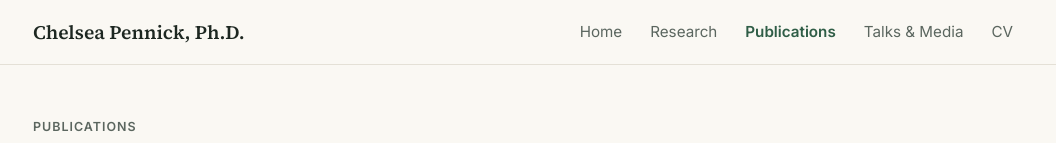
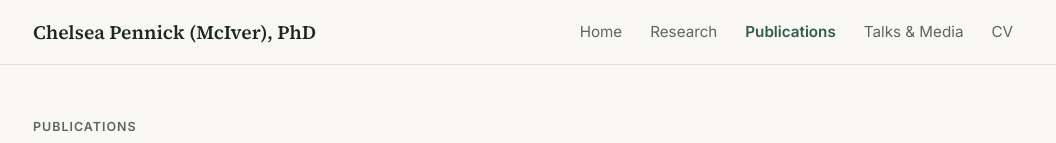
Before and after one commit to cpennick-UIdaho/cpennick-UIdaho.github.io, a plain HTML site: page publications.html in a window 1280 px wide. Shown: the top 143 px of the page, without its empty margins (111-1167 px from the left). Drawn offline with Linux system fonts and the light colour scheme.

Commit message:
Update title and branding in publications.html

```diff
--- a/publications.html
+++ b/publications.html
@@ -3,7 +3,7 @@
 <head>
   <meta charset="utf-8">
   <meta name="viewport" content="width=device-width, initial-scale=1">
-  <title>Publications | Chelsea Pennick, Ph.D.</title>
+  <title>Publications | Chelsea Pennick (McIver), PhD</title>
   <meta name="description" content="Journal articles, technical reports, policy briefs and public writing by Chelsea Pennick (McIver).">
   <meta property="og:title" content="Publications | Chelsea Pennick, Ph.D.">
   <meta property="og:description" content="Journal articles, technical reports, policy briefs and public writing by Chelsea Pennick (McIver).">
@@ -16,7 +16,7 @@
   <a class="skip" href="#main">Skip to content</a>
   <header class="site-header">
     <div class="wrap">
-      <a class="brand" href="index.html">Chelsea Pennick, Ph.D.</a>
+      <a class="brand" href="index.html">Chelsea Pennick (McIver), PhD</a>
       <nav class="nav" aria-label="Main">
         <a href="index.html">Home</a>
         <a href="research.html">Research</a>
```
